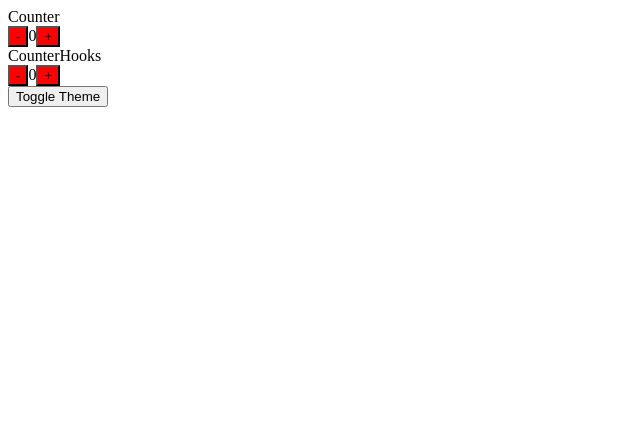
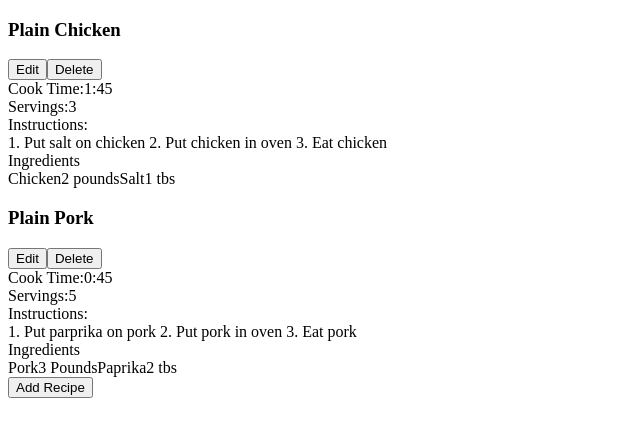
Before and after one commit to DavyFungALoi/CookingWithReact, a React (Create React App) app: page / in a window 1280 px wide. Shown: the top 436 px of the page, without its empty margins (0-640 px from the left). Built offline with nearby package versions, Linux system fonts and the light colour scheme; the HTML template or start-up script is replaced by a standard one.

Commit message:
started on the recipelist

```diff
--- a/src/App.js
+++ b/src/App.js
@@ -1,23 +1,49 @@
-import React, {useState} from 'react';
-import Counter from './Counter'
-import CounterHooks from './CounterHooks'
-
-export const ThemeContext = React.createContext()
+import React from 'react';
+import Recipelist from './RecipeList'
+import Ingredient from './Ingredient';
 
 function App() {
-  const [theme, setTheme] = useState('red')
   return (
-    <ThemeContext.Provider value={{ backgroundColor: theme}}>
-    Counter
-   <Counter initialCount = {0} />
-   CounterHooks
-   <CounterHooks initialCount = {0} />
-   <button onClick = {() => setTheme(PrevTheme => {
-    return PrevTheme === 'red' ? 'blue': 'red'})}
-    >Toggle Theme</button>
-
-   </ThemeContext.Provider>
+    <Recipelist recipes = {SampleRecipes}/>
   )
 }
 
+const SampleRecipes = [{
+  id: 1,
+  name: 'Plain Chicken',
+  servings: 3,
+  cookTime: '1:45',
+  instructions: "1. Put salt on chicken\n2. Put chicken in oven\n3. Eat chicken",
+  ingredients: [{
+    id: 1,
+    name: "Chicken",
+    amount: "2 pounds"
+
+  },{
+    id: 2,
+    name: "Salt",
+    amount: "1 tbs",
+    }
+  ]
+},
+{
+  id: 2,
+  name: 'Plain Pork',
+  servings: 5,
+  cookTime: '0:45',
+  instructions: "1. Put parprika on pork\n2. Put pork in oven\n3. Eat pork",
+  ingredients: [{
+    id: 1,
+    name: "Pork",
+    amount: "3 Pounds"
+
+  },{
+    id: 2,
+    name: "Paprika",
+    amount: "2 tbs",
+    }
+  ]
+
+}]
+
 export default App;
--- a/src/Counter.js
+++ /dev/null
@@ -1,31 +0,0 @@
-import React, {Component} from 'react'
-import {ThemeContext} from './App'
-export default class Counter extends Component {
-constructor(props) {
-    super(props)
-
-    this.state = {
-        count: props.initialCount
-    }
-}
-
-    render() {
-        return (
-            <ThemeContext.Consumer>
-                {style => (
-                     <div>
-                     <button style={style} onClick={() => this.ChangeCount(-1)}>-</button>
-                     <span>{this.state.count}</span>
-                     <button style={style} onClick={() => this.ChangeCount(1)}>+</button>
-                     </div>
-                 )}
-
-            </ThemeContext.Consumer>
-        )
-    }
-    ChangeCount(amount) {
-        this.setState(prevState => {
-            return ({count: prevState.count + amount})
-        })
-    }
-}
--- a/src/CounterHooks.js
+++ /dev/null
@@ -1,14 +0,0 @@
-import React, {useState, useContext} from 'react'
-import {ThemeContext} from './App'
-
-export default function CounterHooks ({initialCount}) {
-    const [count, SetCount] = useState(initialCount)
-    const style = useContext(ThemeContext)
-    return (
-        <div>
-            <button style={style} onClick = {() =>SetCount(prevCount => prevCount -1)}>-</button>
-            <span>{count}</span>
-            <button style= {style} onClick = {() =>SetCount(prevCount => prevCount +1)}>+</button>
-            </div>
-    )
-}
--- /dev/null
+++ b/src/Ingredient.js
@@ -0,0 +1,11 @@
+import React from 'react'
+
+export default function Ingredient({name, amount}) {
+    return (
+        <>
+            <span>{name}</span>
+            <span>{amount}</span>
+
+        </>
+    )
+}
--- /dev/null
+++ b/src/IngredientList.js
@@ -0,0 +1,14 @@
+import React from 'react'
+import Ingredient from "./Ingredient"
+
+export default function IngredientList({ingredients}) {
+    const ingredientElements = ingredients.map(ingredient => {
+        return <Ingredient
+        key={ingredient.id} {...ingredient}/>
+    })
+    return (
+        <div>
+            {ingredientElements}
+        </div>
+    )
+}
--- /dev/null
+++ b/src/Recipe.js
@@ -0,0 +1,41 @@
+import React from 'react'
+import IngredientList from "./IngredientList"
+
+export default function Recipe(props) {
+    const {
+        name,
+        cookTime,
+        servings,
+        instructions,
+        ingredients
+    } = props
+    return (
+        <div>
+            <div>
+                <h3>{name}</h3>
+                <div>
+                    <button>Edit</button>
+                    <button>Delete</button>
+                </div>
+            </div>
+            <div>
+                <span>Cook Time:</span>
+                <span>{cookTime}</span>
+            </div>
+            <div>
+                <span>Servings:</span>
+                <span>{servings}</span>
+            </div>
+            <div>
+                <span>Instructions:</span>
+                <div>{instructions}</div>
+            </div>
+            <div>
+                <span>Ingredients</span>
+                <div>
+                    <IngredientList ingredients={ingredients}/>
+                  </div>
+            </div>
+        </div>
+    )
+}
--- /dev/null
+++ b/src/RecipeList.js
@@ -0,0 +1,19 @@
+import React from 'react'
+import Recipe from './Recipe'
+
+export default function RecipeList({recipes}) {
+    return (
+        <>
+        <div>
+        {recipes.map(recipe => {
+            return <Recipe
+             key={recipe.id}
+              {...recipe}
+              />
+
+        })}
+        <button> Add Recipe</button>
+        </div>
+       </>
+    )
+}
```
